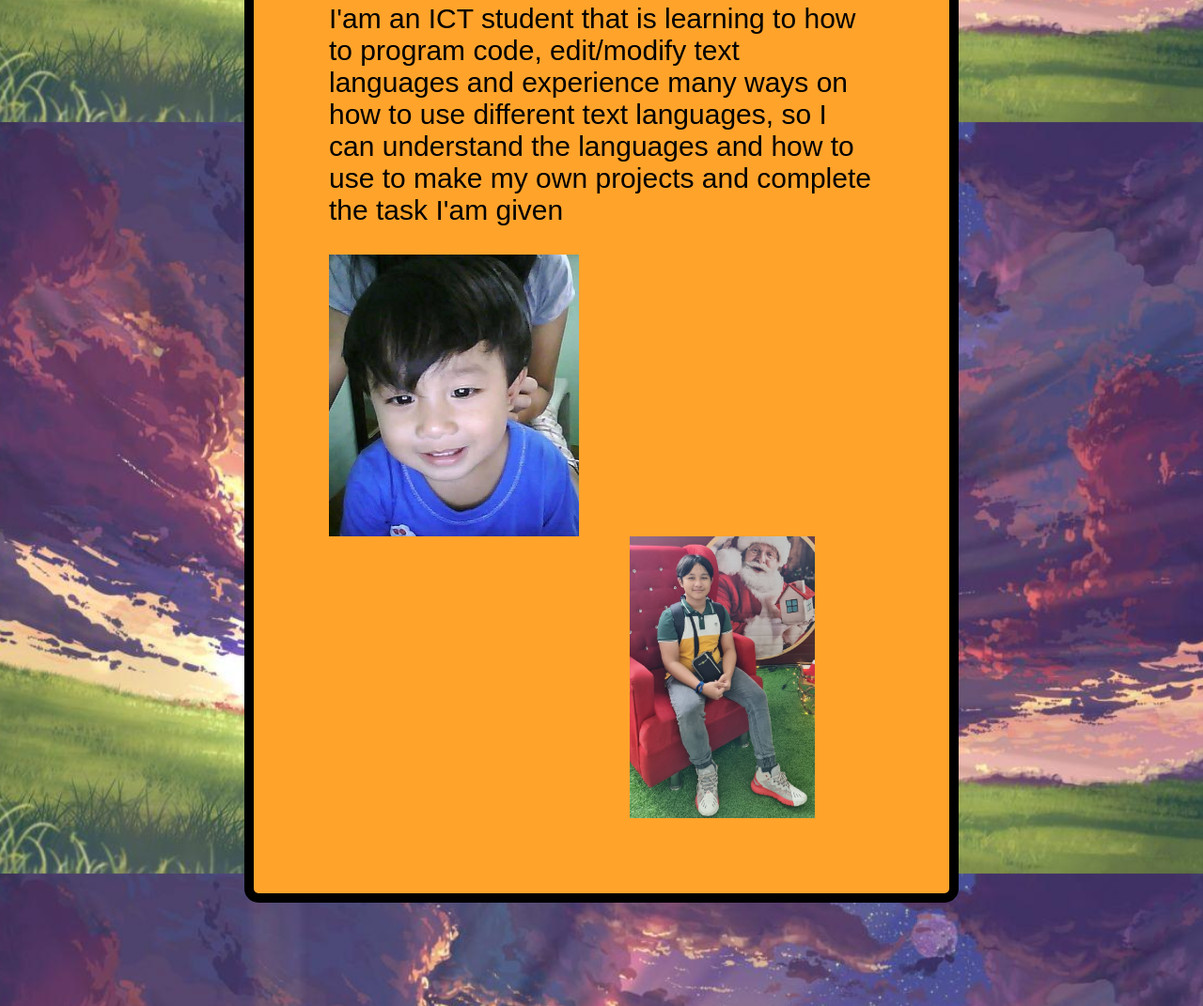
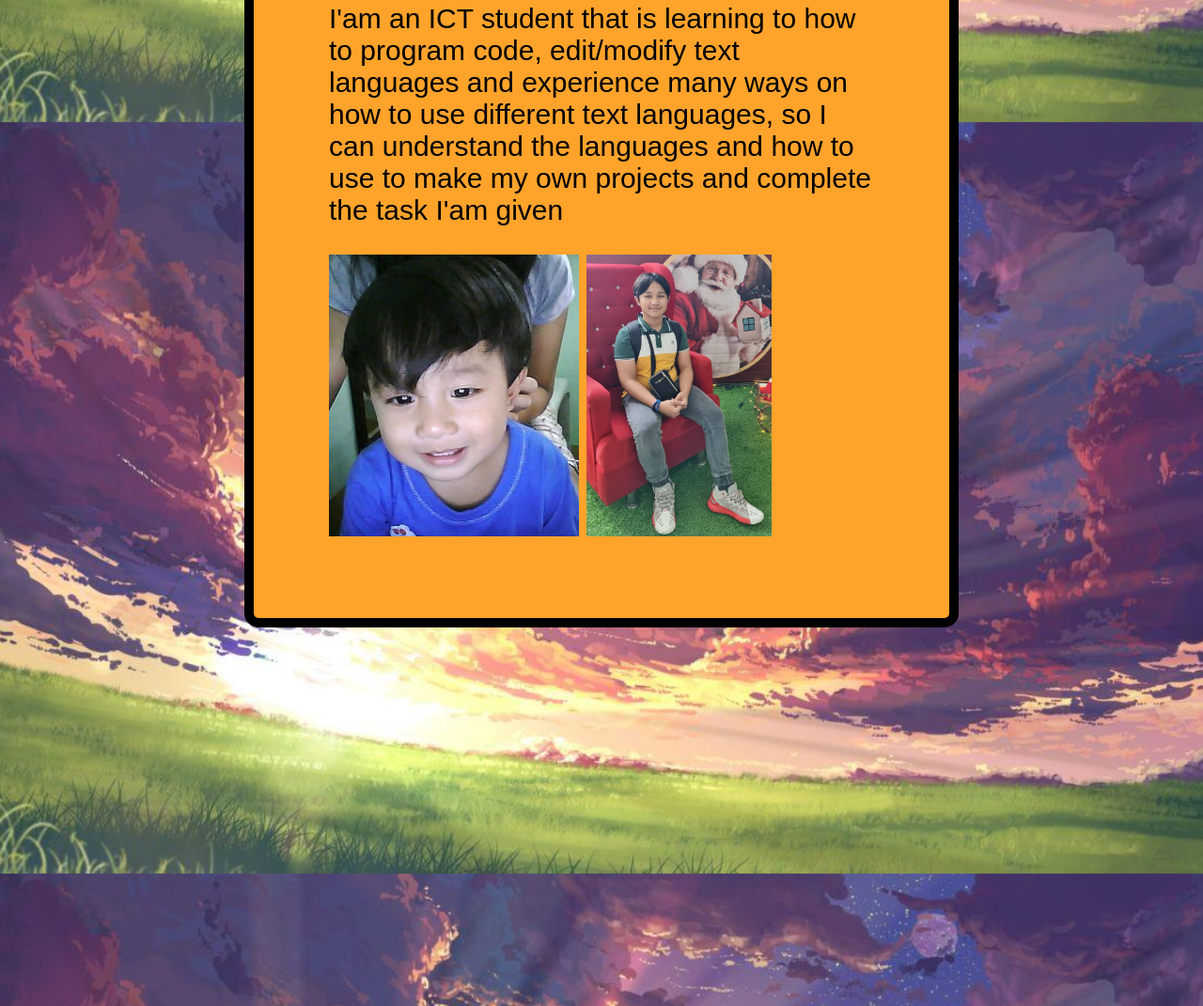
Before and after one commit to DIONGallano/DONE-WEB, a plain HTML site: page index.html in a window 1280 px wide. Shown: the part 1470-2541 px from the top of the page at 94% size. Drawn offline with Linux system fonts and the light colour scheme.

Commit message:
Update index.html

```diff
--- a/index.html
+++ b/index.html
@@ -240,7 +240,7 @@ html {
         I'am an ICT student that is learning to how to program code, edit/modify text languages and experience many ways on how to use different text languages, so I can understand the languages and how to use to make my own projects and complete the task I'am given
       </p>
        <img src="./baba.jpg" alt="one" height="300px"  />
-       <img src="./cur.jpg" alt="two" height="300px" style="padding-left: 320px";  />
+       <img src="./cur.jpg" alt="two" height="300px"   />
       </div>
     </div>
 
```
